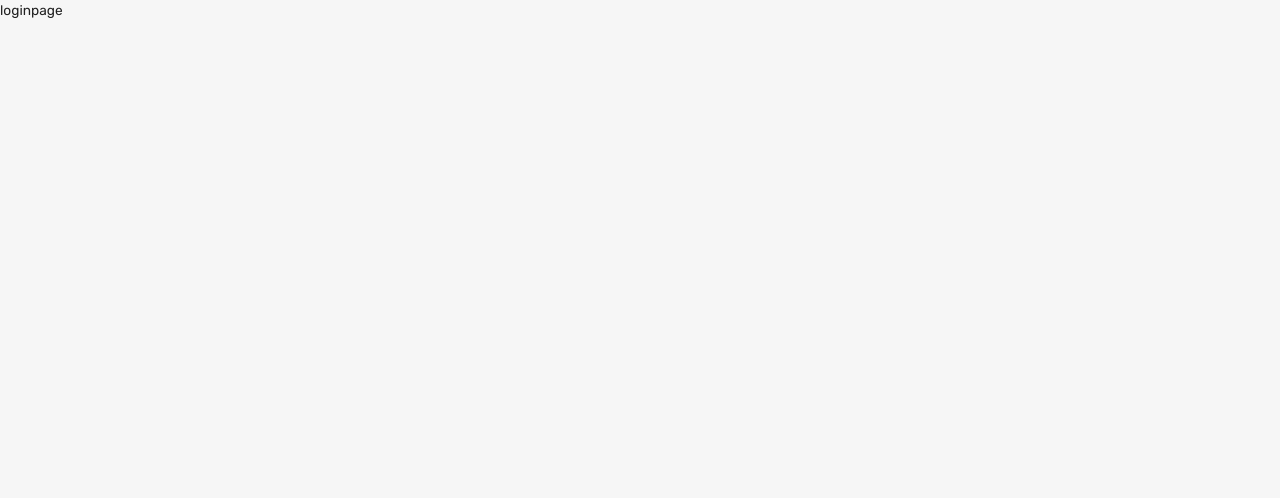
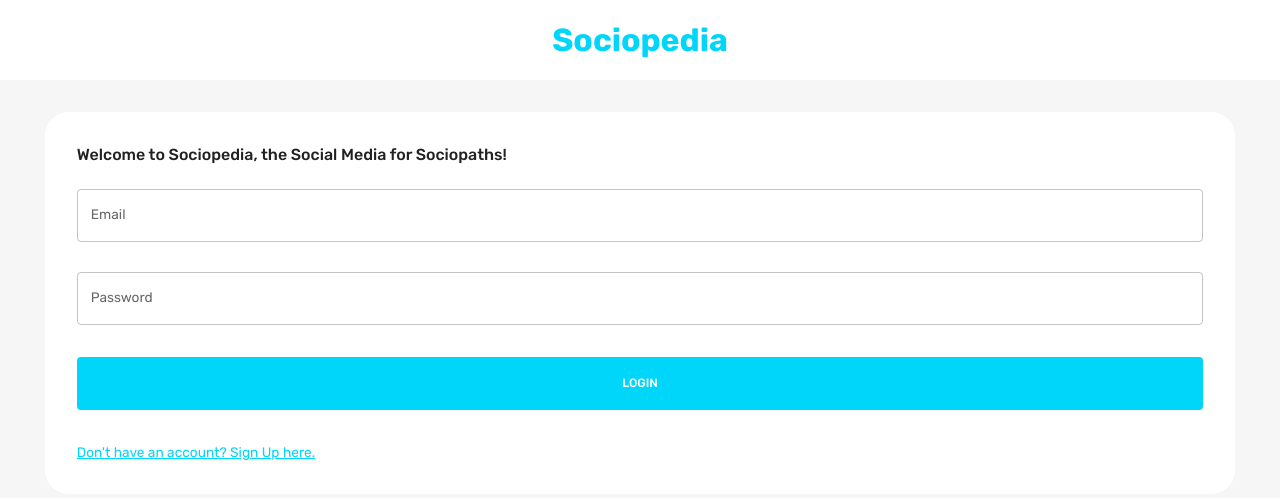
Before and after one commit to Yenya14/sociopediaApp, a React (Create React App) app in the folder client/: page / in a window 1280 px wide. Shown: the top 498 px of the page. Built offline with nearby package versions, Linux system fonts and the light colour scheme.

Commit message:
faet: auth completed

```diff
--- a/client/src/App.js
+++ b/client/src/App.js
@@ -12,6 +12,7 @@
 function App() {
   const mode = useSelector((state) => state.mode);
   const theme = useMemo(() => createTheme(themeSettings(mode)), [mode]);
+  const isAuth = Boolean(useSelector((state)=> state.token))
 
   return (
     <div className="app">
@@ -20,8 +21,8 @@
       <CssBaseline />
         <Routes>
           <Route path="/" element={<LoginPage />} />
-          <Route path="/home" element={<HomePage />} />
-          <Route path="/profile/:userId" element={<ProfilePage />} />
+          <Route path="/home" element={isAuth ? <HomePage /> :  <Navigate to="/" />} />
+          <Route path="/profile/:userId" element={isAuth ? <ProfilePage /> : <Navigate to = "/"/>} />
         </Routes>
         </ThemeProvider>
       </BrowserRouter>
--- /dev/null
+++ b/client/src/components/WidgetWrapper.jsx
@@ -0,0 +1,2 @@
+import { Box } from "@mui/material";
+import { styled } from "@mui/system";
--- /dev/null
+++ b/client/src/scenes/loginPage/Form.jsx
@@ -0,0 +1,275 @@
+import { useState } from "react";
+import {
+  Box,
+  Button,
+  TextField,
+  useMediaQuery,
+  Typography,
+  useTheme,
+} from "@mui/material";
+import EditOutlinedIcon from "@mui/icons-material/EditOutlined";
+import { Formik } from "formik";
+import * as yup from "yup";
+import { useNavigate } from "react-router-dom";
+import { useDispatch } from "react-redux";
+import { setLogin } from "state";
+import Dropzone from "react-dropzone";
+import FlexBetween from "components/FlexBetween";
+
+const registerSchema = yup.object().shape({
+  firstName: yup.string().required("required"),
+  lastName: yup.string().required("required"),
+  email: yup.string().email("invalid email").required("required"),
+  password: yup.string().required("required"),
+  location: yup.string().required("required"),
+  occupation: yup.string().required("required"),
+  picture: yup.string().required("required"),
+});
+
+const loginSchema = yup.object().shape({
+  email: yup.string().email("invalid email").required("required"),
+  password: yup.string().required("required"),
+});
+
+const initialValuesRegister = {
+  firstName: "",
+  lastName: "",
+  email: "",
+  password: "",
+  location: "",
+  occupation: "",
+  picture: "",
+};
+
+const initialValuesLogin = {
+  email: "",
+  password: "",
+};
+
+const Form = () => {
+  const [pageType, setPageType] = useState("login");
+  const { palette } = useTheme();
+  const dispatch = useDispatch();
+  const navigate = useNavigate();
+  const isNonMobile = useMediaQuery("(min-width:600px)");
+  const isLogin = pageType === "login";
+  const isRegister = pageType === "register";
+
+  const register = async (values, onSubmitProps) => {
+    // this allows us to send form info with image
+    const formData = new FormData();
+    for (let value in values) {
+      formData.append(value, values[value]);
+    }
+    formData.append("picturePath", values.picture.name);
+
+    const savedUserResponse = await fetch(
+      "http://localhost:3001/auth/register",
+      {
+        method: "POST",
+        body: formData,
+      }
+    );
+    const savedUser = await savedUserResponse.json();
+    onSubmitProps.resetForm();
+
+    if (savedUser) {
+      setPageType("login");
+    }
+  };
+
+  const login = async (values, onSubmitProps) => {
+    const loggedInResponse = await fetch("http://localhost:3001/auth/login", {
+      method: "POST",
+      headers: { "Content-Type": "application/json" },
+      body: JSON.stringify(values),
+    });
+    const loggedIn = await loggedInResponse.json();
+    onSubmitProps.resetForm();
+    if (loggedIn) {
+      dispatch(
+        setLogin({
+          user: loggedIn.user,
+          token: loggedIn.token,
+        })
+      );
+      navigate("/home");
+    }
+  };
+
+  const handleFormSubmit = async (values, onSubmitProps) => {
+    if (isLogin) await login(values, onSubmitProps);
+    if (isRegister) await register(values, onSubmitProps);
+  };
+
+  return (
+    <Formik
+      onSubmit={handleFormSubmit}
+      initialValues={isLogin ? initialValuesLogin : initialValuesRegister}
+      validationSchema={isLogin ? loginSchema : registerSchema}
+    >
+      {({
+        values,
+        errors,
+        touched,
+        handleBlur,
+        handleChange,
+        handleSubmit,
+        setFieldValue,
+        resetForm,
+      }) => (
+        <form onSubmit={handleSubmit}>
+          <Box
+            display="grid"
+            gap="30px"
+            gridTemplateColumns="repeat(4, minmax(0, 1fr))"
+            sx={{
+              "& > div": { gridColumn: isNonMobile ? undefined : "span 4" },
+            }}
+          >
+            {isRegister && (
+              <>
+                <TextField
+                  label="First Name"
+                  onBlur={handleBlur}
+                  onChange={handleChange}
+                  value={values.firstName}
+                  name="firstName"
+                  error={
+                    Boolean(touched.firstName) && Boolean(errors.firstName)
+                  }
+                  helperText={touched.firstName && errors.firstName}
+                  sx={{ gridColumn: "span 2" }}
+                />
+                <TextField
+                  label="Last Name"
+                  onBlur={handleBlur}
+                  onChange={handleChange}
+                  value={values.lastName}
+                  name="lastName"
+                  error={Boolean(touched.lastName) && Boolean(errors.lastName)}
+                  helperText={touched.lastName && errors.lastName}
+                  sx={{ gridColumn: "span 2" }}
+                />
+                <TextField
+                  label="Location"
+                  onBlur={handleBlur}
+                  onChange={handleChange}
+                  value={values.location}
+                  name="location"
+                  error={Boolean(touched.location) && Boolean(errors.location)}
+                  helperText={touched.location && errors.location}
+                  sx={{ gridColumn: "span 4" }}
+                />
+                <TextField
+                  label="Occupation"
+                  onBlur={handleBlur}
+                  onChange={handleChange}
+                  value={values.occupation}
+                  name="occupation"
+                  error={
+                    Boolean(touched.occupation) && Boolean(errors.occupation)
+                  }
+                  helperText={touched.occupation && errors.occupation}
+                  sx={{ gridColumn: "span 4" }}
+                />
+                <Box
+                  gridColumn="span 4"
+                  border={`1px solid ${palette.neutral.medium}`}
+                  borderRadius="5px"
+                  p="1rem"
+                >
+                  <Dropzone
+                    acceptedFiles=".jpg,.jpeg,.png"
+                    multiple={false}
+                    onDrop={(acceptedFiles) =>
+                      setFieldValue("picture", acceptedFiles[0])
+                    }
+                  >
+                    {({ getRootProps, getInputProps }) => (
+                      <Box
+                        {...getRootProps()}
+                        border={`2px dashed ${palette.primary.main}`}
+                        p="1rem"
+                        sx={{ "&:hover": { cursor: "pointer" } }}
+                      >
+                        <input {...getInputProps()} />
+                        {!values.picture ? (
+                          <p>Add Picture Here</p>
+                        ) : (
+                          <FlexBetween>
+                            <Typography>{values.picture.name}</Typography>
+                            <EditOutlinedIcon />
+                          </FlexBetween>
+                        )}
+                      </Box>
+                    )}
+                  </Dropzone>
+                </Box>
+              </>
+            )}
+
+            <TextField
+              label="Email"
+              onBlur={handleBlur}
+              onChange={handleChange}
+              value={values.email}
+              name="email"
+              error={Boolean(touched.email) && Boolean(errors.email)}
+              helperText={touched.email && errors.email}
+              sx={{ gridColumn: "span 4" }}
+            />
+            <TextField
+              label="Password"
+              type="password"
+              onBlur={handleBlur}
+              onChange={handleChange}
+              value={values.password}
+              name="password"
+              error={Boolean(touched.password) && Boolean(errors.password)}
+              helperText={touched.password && errors.password}
+              sx={{ gridColumn: "span 4" }}
+            />
+          </Box>
+
+          {/* BUTTONS */}
+          <Box>
+            <Button
+              fullWidth
+              type="submit"
+              sx={{
+                m: "2rem 0",
+                p: "1rem",
+                backgroundColor: palette.primary.main,
+                color: palette.background.alt,
+                "&:hover": { color: palette.primary.main },
+              }}
+            >
+              {isLogin ? "LOGIN" : "REGISTER"}
+            </Button>
+            <Typography
+              onClick={() => {
+                setPageType(isLogin ? "register" : "login");
+                resetForm();
+              }}
+              sx={{
+                textDecoration: "underline",
+                color: palette.primary.main,
+                "&:hover": {
+                  cursor: "pointer",
+                  color: palette.primary.light,
+                },
+              }}
+            >
+              {isLogin
+                ? "Don't have an account? Sign Up here."
+                : "Already have an account? Login here."}
+            </Typography>
+          </Box>
+        </form>
+      )}
+    </Formik>
+  );
+};
+
+export default Form;
--- a/client/src/scenes/loginPage/index.jsx
+++ b/client/src/scenes/loginPage/index.jsx
@@ -1,5 +1,36 @@
+import { Box, Typography, useTheme, useMediaQuery} from "@mui/material";
+import Form from "./Form"
+
 const LoginPage = () => {
-    return (<div>loginpage</div>)
+    const theme = useTheme();
+    const isNonMobileScreens = useMediaQuery("min-width: 1000px");
+    return <Box>
+        <Box width="100%" backgroundColor={theme.palette.background.alt} p="1rem 6%" textAlign="center">
+            <Typography
+            fontWeight="bold"
+            fontSize="clamp(1rem, 2rem, 2.25rem)"
+            color="primary"
+            >
+            Sociopedia
+            </Typography>
+            </Box>
+
+            <Box
+            width={isNonMobileScreens ? "50%" : "93%"}
+            p="2rem"
+            m="2rem auto"
+            borderRadius="1.5rem"
+            backgroundColor={theme.palette.background.alt}
+            >
+
+            <Typography fontWeight="500" variant="h5" sx={{mb: "1.5rem"}}>
+                Welcome to Sociopedia, the Social Media for Sociopaths!
+            </Typography>
+
+    <Form />
+            </Box>
+    </Box>
+
 }
 
 export default LoginPage;
```
Also changed, not shown: 1 other file (tests, documents, lock files or other folders).
